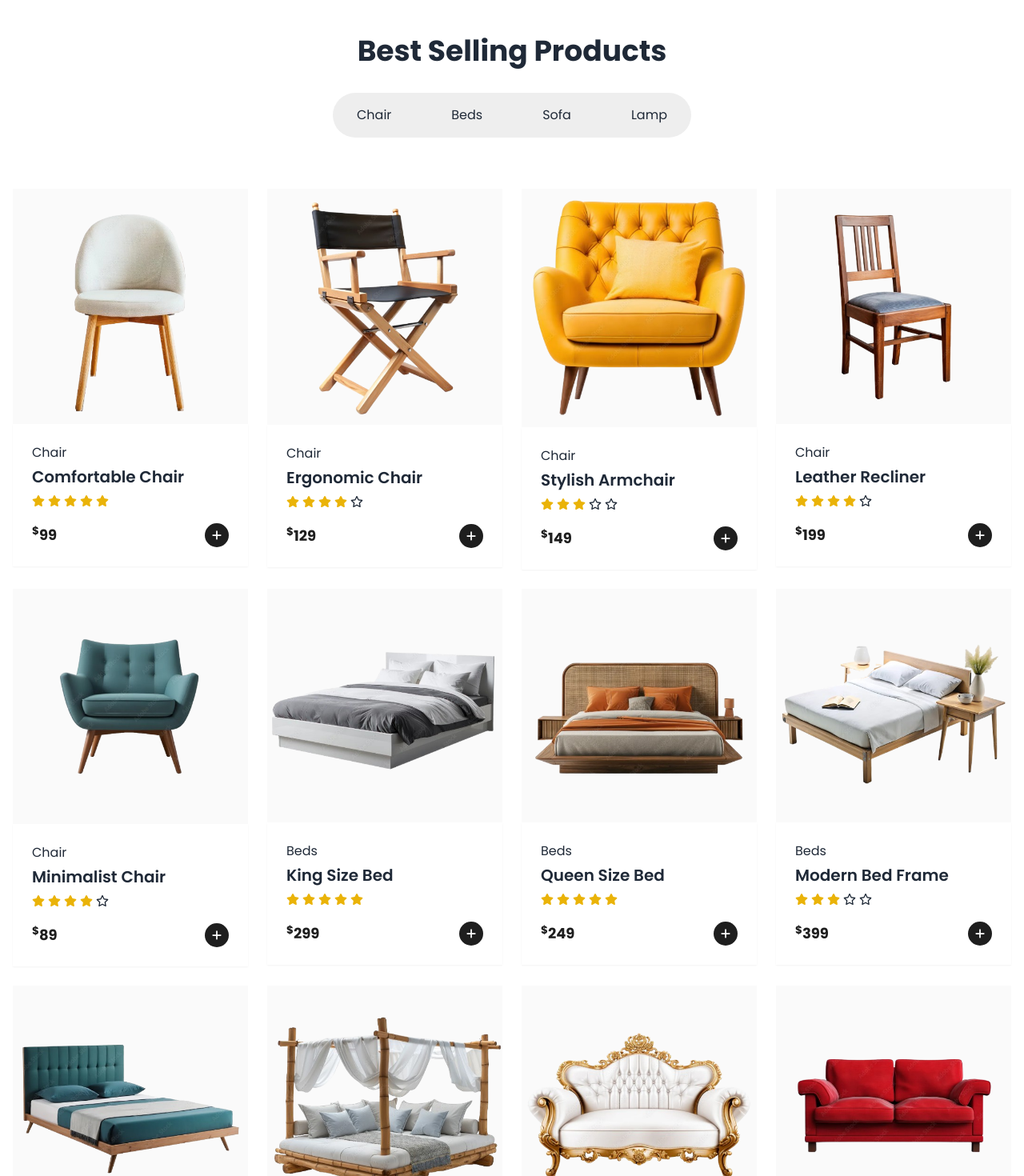
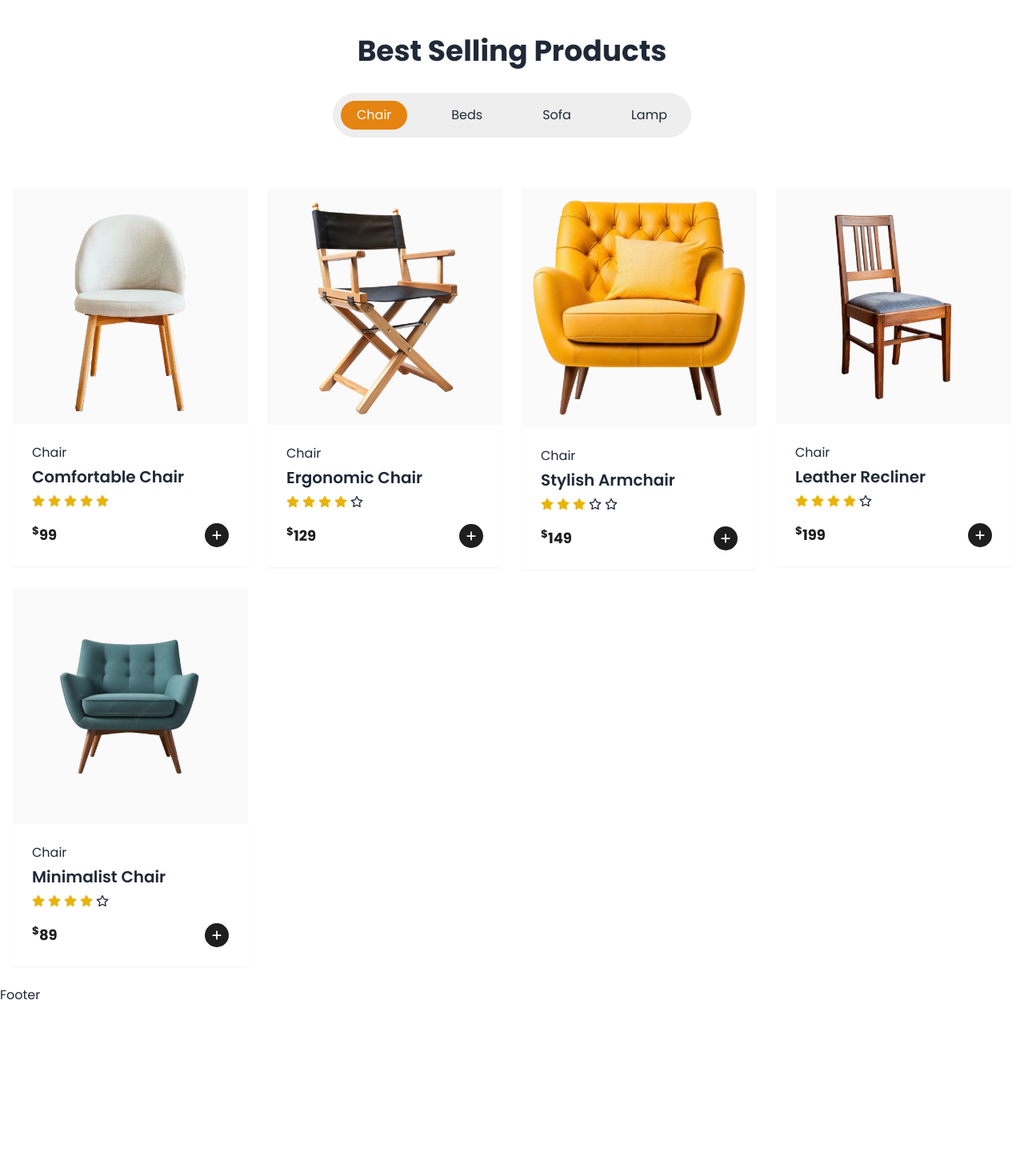
Before and after one commit to AshikurZaman01/Furniture-Landing-Page, a React (Vite) app: page / in a window 1280 px wide. Shown: the part 1220-2690 px from the top of the page at 80% size. After the commit the page ends 2476 px from the top, so only its background shows below. Built offline with nearby package versions, Linux system fonts and the light colour scheme.

Commit message:
connect with category , make active tabs

```diff
--- a/src/Components/Pages/Shop/Products/Product.jsx
+++ b/src/Components/Pages/Shop/Products/Product.jsx
@@ -20,7 +20,8 @@ const Product = ({ product }) => {
 
                 <div className="mt-5 flex justify-between items-center ">
                     <p className="text-secondary dark:text-white font-bold text-lg">
-                        <sup>$</sup><span>
+                        <sup>$</sup>
+                        <span>
                             {product.price}
                         </span>
                     </p>
--- a/src/Components/Pages/Shop/Products/Products.jsx
+++ b/src/Components/Pages/Shop/Products/Products.jsx
@@ -1,9 +1,14 @@
+import { useState } from "react";
 import { products } from "../../../../assets/data/products"
 import Product from "./Product"
 
 const Products = ({ headline }) => {
 
-    const categories = ['Chair', "Beds", "Sofa", "Lamp"]
+    const categories = ['Chair', "Beds", "Sofa", "Lamp"];
+    const [selectedCategory, setSelectedCategory] = useState("Chair");
+
+    const filterProducts = products.filter((product) => product.category === selectedCategory);
+
 
     return (
         <div>
@@ -18,8 +23,9 @@ const Products = ({ headline }) => {
                             categories.map((category, indx) => (
 
                                 <button key={indx}
-                                    className={`py-1.5 sm:px-5 px-8 rounded-full hover:bg-primary hover:text-white transition-colors `}>
-                                    {category}</button>
+                                    className={`py-1.5 sm:px-5 px-8 rounded-full hover:bg-primary hover:text-white transition-colors ${selectedCategory === category ? "bg-primary text-white" : "hover:bg-primary Hover:text-white"} `} onClick={() => setSelectedCategory(category)}>
+                                    {category}
+                                </button>
                             ))
                         }
                     </div>
@@ -30,7 +36,7 @@ const Products = ({ headline }) => {
                 {/* products */}
                 <div className="grid grid-cols-1 sm:grid-cols-2 md:grid-cols-4 gap-6">
                     {
-                        products.map((product) => <Product key={product.id} product={product}></Product>)
+                        filterProducts.map((product) => <Product key={product.id} product={product}></Product>)
                     }
                 </div>
                 {/* products */}
```
